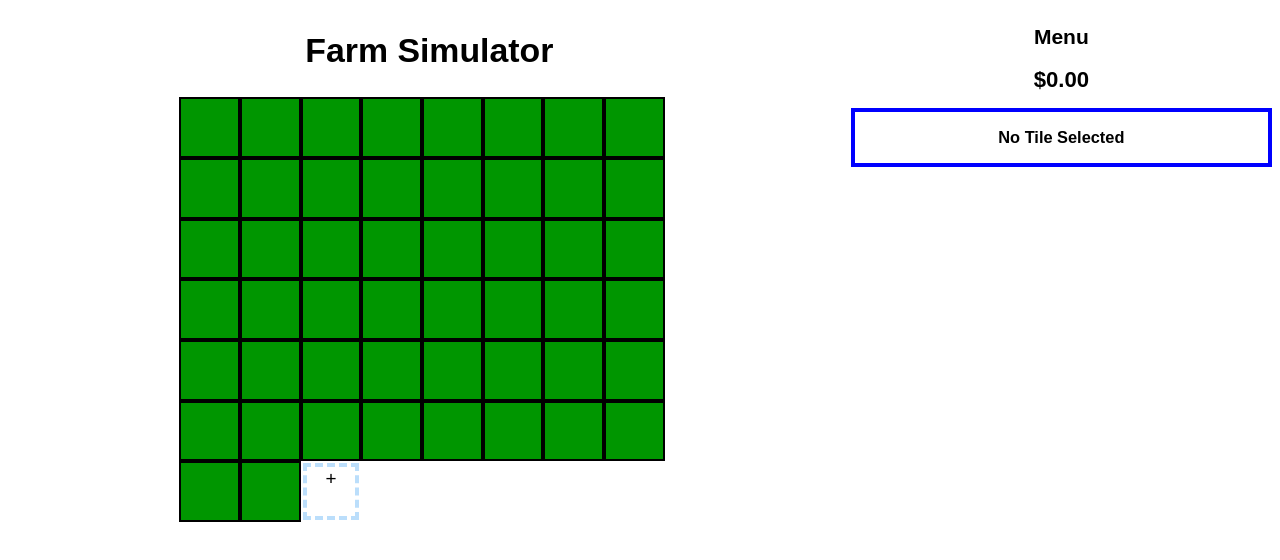
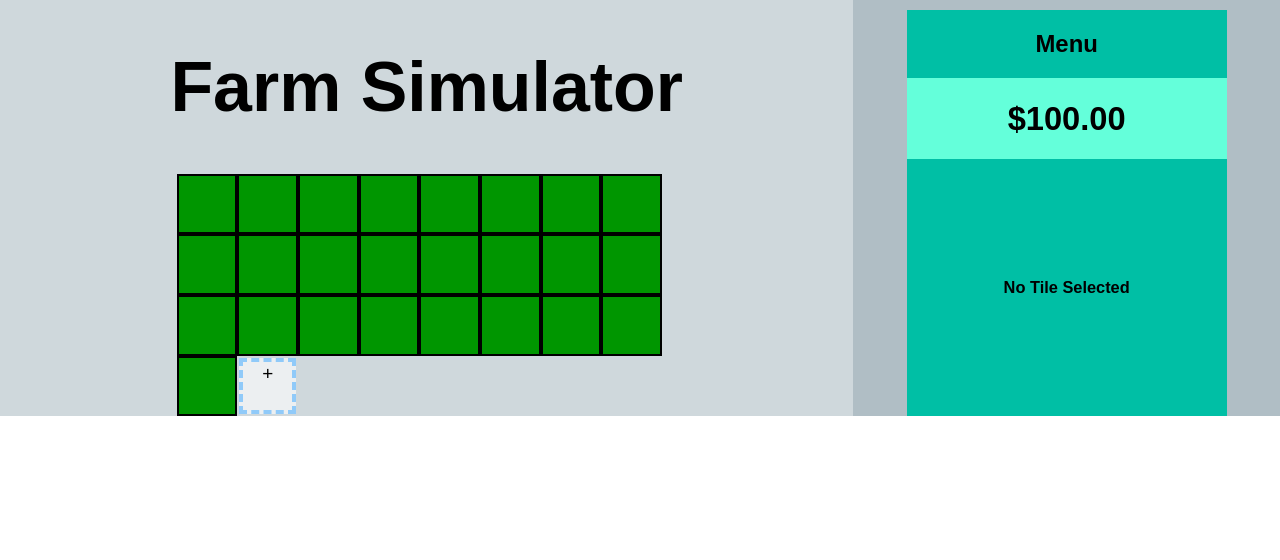
Before and after one commit to Anveio/farm-simulator, a React app: page / in a window 1280 px wide. Shown: the top 560 px of the page. Built offline with nearby package versions, Linux system fonts and the light colour scheme.

Commit message:
Add color and structure to CSS

```diff
--- a/src/components/App.tsx
+++ b/src/components/App.tsx
@@ -21,12 +21,12 @@ class Game extends React.Component<never, GameState> {
   constructor(props: never){
     super(props)
     this.state = {
-      money: 0,
+      money: 100,
       selectedFarmInfo: null
     }
   }
 
-  handleIncomingHarvest = (): void => {
+  handleIncomingRevenue = (): void => {
     this.setState(prevState => {
       return { money: prevState.money + 1 }
     })
@@ -59,7 +59,7 @@ class Game extends React.Component<never, GameState> {
             <h1> Farm Simulator </h1>
             <div className="farm-grid">
               <FarmGrid
-                onFarmReadyForHarvest={this.handleIncomingHarvest}
+                onFarmReadyForHarvest={this.handleIncomingRevenue}
                 onFarmPurchase={this.handleFarmPurchase}
                 onFarmSelection={this.handleFarmSelection} />
             </div>
@@ -78,7 +78,7 @@ class FarmGrid extends React.Component<FarmGridProps, { farms: number } > {
   constructor(props: FarmGridProps){
     super(props)
     this.state = {
-      farms: 50
+      farms: 25
     }
   }
 
--- a/src/stylesheets/app.css
+++ b/src/stylesheets/app.css
@@ -1,7 +1,13 @@
-html {
+/* Typography */
+
+html, body, #root, .app-container {
   font-family: Arial;
-  font-size: calc(112.5% + 0.5vw)
+  font-size: calc(112.5% + 0.5vw);
+  height: 100%;
+  min-height: 100%;
+  margin: 0;
 }
+
 
 h1 {
   text-align: center;
@@ -9,9 +15,16 @@ h1 {
 }
 
 p {
-  font-size: 1em;
+  font-size: calc(75% + 0.5vw);
 }
 
+ul {
+  list-style: none;
+  margin: 0;
+  padding: 0;
+}
+
+/* Columns */
 .app-container {
   min-width: 250px;
 
@@ -24,13 +37,15 @@ p {
   display: flex;
   width: 100%;
 
+  background-color: #CFD8DC;
+
   min-width: 250px;
   flex: 2
 }
 
 .menu-column {
   flex-direction: column;
-  margin: 0 auto auto auto;
+  margin: 0;
   min-width: 150px;
 
   width: 100%;
@@ -38,19 +53,13 @@ p {
   flex: 1;
   order: 1;
 
+  background-color: #B0BEC5;
   display: flex;
   text-align: center;
   font-size: 14px;
 }
 
-h1 #menu-title {
-  /*font-size: calc(112.5% + 0.5vw)*/
-  font-size: 2em;
-}
-
-h1 #money-header {
-  font-size: 4em;
-}
+/* Game Column */
 
 .game-container {
   width: 100%;
@@ -64,14 +73,13 @@ h1 #money-header {
 }
 .farm-grid {
   width: 100%;
-  margin: 5px 10px 10px 10px ;
+  margin: 0 ;
 
   display: flex;
   justify-content: center;
 }
 
 .farm-ul {
-  /* Each farm is 3em (base 25px) + 3px border */
   width: 100%;
   margin: auto;
 
@@ -80,7 +88,6 @@ h1 #money-header {
   justify-content: flex-start;
   display: flex;
   flex-flow: row wrap;
-
 }
 
 .farm {
@@ -105,10 +112,11 @@ h1 #money-header {
   background-color: rgb(0, 150, 0);
 }
 
-.money-display {
+.farm-info {
+  margin: auto;
+
   text-align: center;
   justify-content: center;
-  position: relative;
 }
 
 .add-farm-li {
@@ -123,22 +131,41 @@ h1 #money-header {
 .add-farm-btn {
   justify-content: center;
 
-  background-color: white;
-  border: 4px dashed #BBDEFB;
+  background-color: #eceff1;
+  border: 4px dashed #90caf9;
 }
 
-ul {
-  list-style: none;
-  margin: 0;
-  padding: 0;
+/* Menu Column */
+
+.menu {
+  margin: 10px auto 0 auto;
+  height: 100%;
+  width: 75%;
+
+  display: flex;
+  flex-direction: column;
+  justify-content: center;
+  align-content: center;
+
+
+  background-color: #00BFA5;
 }
 
-li {
-  list-style: none;
-  margin: 0;
-  padding: 0;
+#menu-title {
+  /*font-size: calc(112.5% + 0.5vw)*/
+  font-size: calc(125% + 0.5vw);
 }
 
-.farm-info {
-  border: 4px solid blue;
+#money-header {
+  font-size: calc(187.5% + 0.5vw);
 }
+
+
+
+.money-display {
+  margin: 0;
+  text-align: center;
+  width: 100%;
+
+  background-color: #64FFDA;
+}
```
